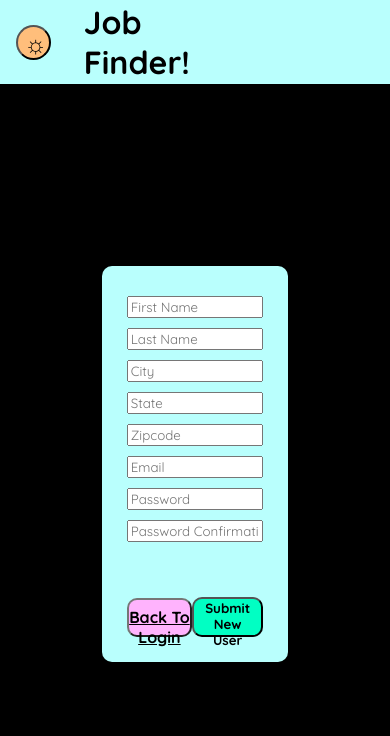
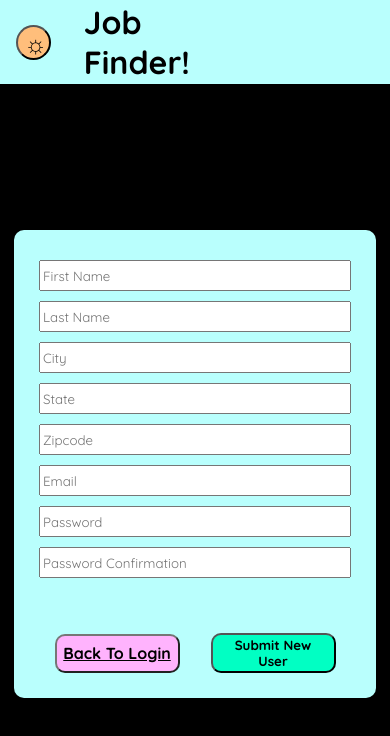
Before and after one commit to Mod4JobFinder/FrontEnd, a React (Create React App) app: page /NewUser in a window 390 px wide. Shown: the top 736 px of the page. Built offline with nearby package versions, Linux system fonts and the light colour scheme.

Commit message:
Add mobile styling for new user form

```diff
--- a/src/components/NewUserForm/NewUserForm.css
+++ b/src/components/NewUserForm/NewUserForm.css
@@ -69,3 +69,13 @@
 .hidden {
   display: none;
 }
+
+@media only screen and (max-width: 580px) {
+  .newUser, .a {
+    width: 80vw;
+  }
+
+  .lii {
+    height: 25px;
+  }
+}
```
